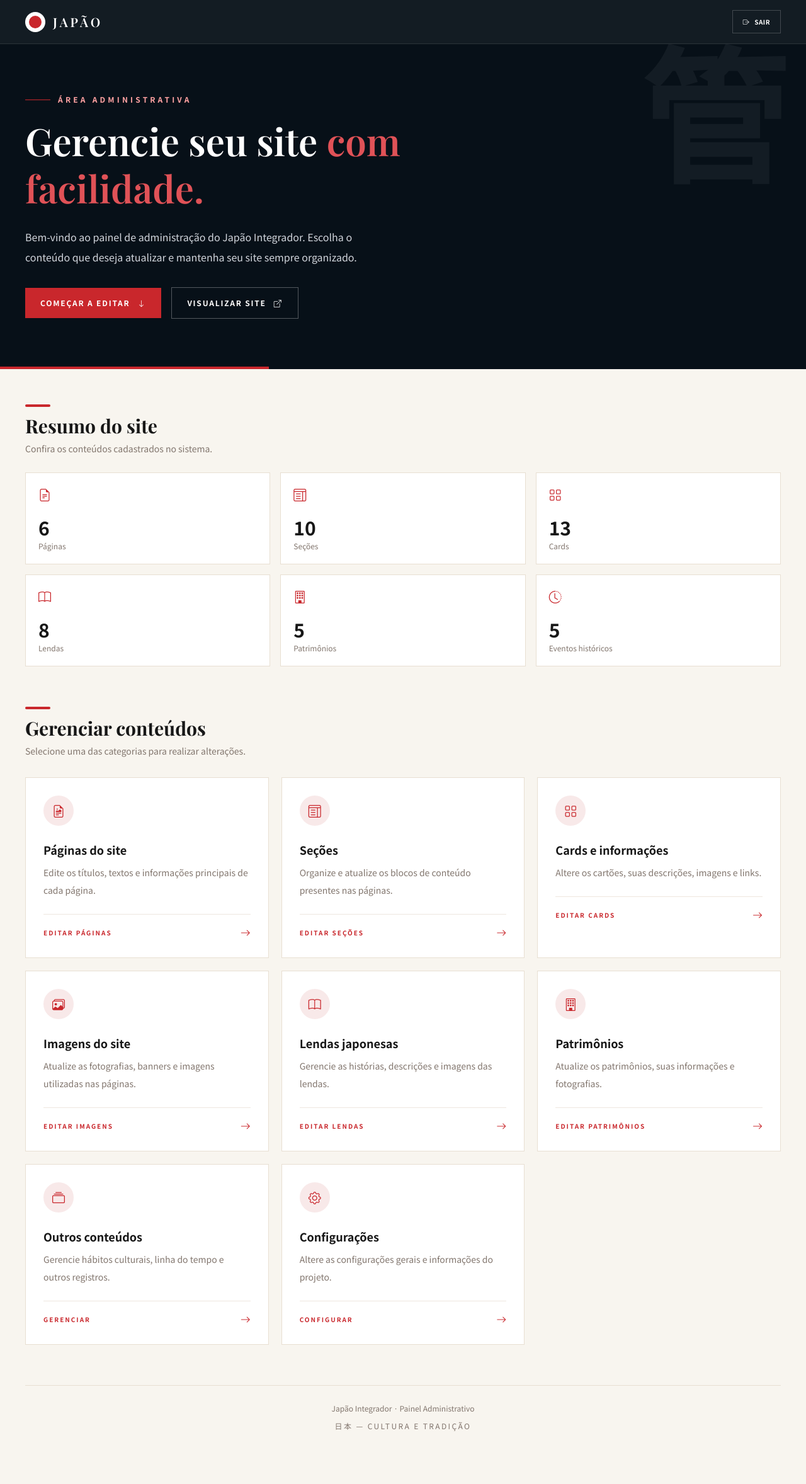
After one commit to LuisGNespolo/Site-Japao-Projeto-Integrador, a PHP site: page /assets/admin/index.php in a window 1280 px wide. The commit adds this page. Shown: the whole page at 63% size. Run offline with PHP 8.4, Linux system fonts and the light colour scheme; a user stored in the database is signed in; data comes from the database, SQL or seed files in the repository; style sheets or scripts are compiled from the project's sources.

Commit message:
Commit 10:43 16/11

```diff
--- /dev/null
+++ b/assets/admin/index.php
@@ -0,0 +1,542 @@
+
+<?php
+
+session_start();
+
+if (
+    !isset($_SESSION["admin_id"]) ||
+    !isset($_SESSION["logado"]) ||
+    $_SESSION["logado"] !== true
+) {
+    header("Location: ../login.php");
+    exit;
+}
+
+require_once __DIR__ . "/../../database/conexao.php";
+
+$nomeAdmin = $_SESSION["admin_nome"] ?? "Administrador";
+
+function contarRegistros($conn, $tabela)
+{
+    $permitidas = [
+        "paginas",
+        "secoes",
+        "cards",
+        "lendas",
+        "linha_tempo",
+        "patrimonios",
+        "habitos_culturais",
+        "menu_itens",
+        "redes_sociais"
+    ];
+
+    if (!in_array($tabela, $permitidas)) {
+        return 0;
+    }
+
+    $resultado = $conn->query("SELECT COUNT(*) AS total FROM `$tabela`");
+
+    return $resultado ? (int) $resultado->fetch_assoc()["total"] : 0;
+}
+
+$totalPaginas = contarRegistros($conn, "paginas");
+$totalSecoes = contarRegistros($conn, "secoes");
+$totalCards = contarRegistros($conn, "cards");
+$totalLendas = contarRegistros($conn, "lendas");
+$totalPatrimonios = contarRegistros($conn, "patrimonios");
+$totalEventos = contarRegistros($conn, "linha_tempo");
+
+?>
+
+<!DOCTYPE html>
+<html lang="pt-BR">
+
+<head>
+    <meta charset="UTF-8">
+    <meta name="viewport" content="width=device-width, initial-scale=1.0">
+
+    <title>Administração | Japão Integrador</title>
+
+    <link href="../../src/custom.css" rel="stylesheet">
+    <link href="../../src/output.css" rel="stylesheet">
+
+    <link rel="preconnect" href="https://fonts.googleapis.com">
+    <link rel="preconnect" href="https://fonts.gstatic.com" crossorigin>
+
+    <link href="https://fonts.googleapis.com/css2?family=Noto+Sans+JP:wght@400;500;600;700&family=Playfair+Display:wght@500;600;700&display=swap" rel="stylesheet">
+
+    <link rel="stylesheet" href="https://cdn.jsdelivr.net/npm/bootstrap-icons@1.11.3/font/bootstrap-icons.min.css">
+
+    <style>
+        body {
+            font-family: 'Noto Sans JP', sans-serif;
+        }
+
+        .titulo {
+            font-family: 'Playfair Display', serif;
+        }
+
+        .item-admin {
+            transition: .3s ease;
+        }
+
+        .item-admin:hover {
+            transform: translateY(-5px);
+            border-color: #c9272c;
+            box-shadow: 0 12px 25px rgba(0, 0, 0, .08);
+        }
+
+        .item-admin:hover .icone-admin {
+            background: #c9272c;
+            color: white;
+        }
+
+        .icone-admin {
+            transition: .3s ease;
+        }
+    </style>
+</head>
+
+<body class="bg-[#f8f5ef] text-[#171717] antialiased">
+
+    <!-- CABEÇALHO -->
+
+    <header class="sticky top-0 z-50 border-b border-white/10 bg-[#071018]/95 text-white backdrop-blur">
+
+        <nav class="mx-auto flex max-w-7xl items-center justify-between px-5 py-4 md:px-10">
+
+            <a href="../../index.php" class="flex items-center gap-3">
+
+                <span class="flex h-8 w-8 items-center justify-center rounded-full bg-white">
+                    <span class="h-5 w-5 rounded-full bg-[#c9272c]"></span>
+                </span>
+
+                <span class="titulo text-xl font-semibold tracking-[0.2em]">
+                    JAPÃO
+                </span>
+
+            </a>
+
+            <div class="flex items-center gap-5">
+
+                <span class="hidden text-xs text-white/60 sm:block">
+                    Olá, <?= htmlspecialchars($nomeAdmin) ?>
+                </span>
+
+                <a href="../logout.php"
+                    class="flex items-center gap-2 border border-white/20 px-4 py-2.5 text-[10px] font-bold uppercase tracking-wider transition hover:border-[#c9272c] hover:bg-[#c9272c]">
+                    <i class="bi bi-box-arrow-right"></i>
+                    Sair
+                </a>
+
+            </div>
+
+        </nav>
+
+    </header>
+
+
+    <main>
+
+        <!-- APRESENTAÇÃO -->
+
+        <section class="relative overflow-hidden bg-[#071018] text-white">
+
+            <div class="absolute right-8 top-0 hidden select-none font-serif text-[230px] font-bold leading-none text-white/[0.05] md:block">
+                管
+            </div>
+
+            <div class="relative mx-auto max-w-7xl px-6 py-16 md:px-10 md:py-20">
+
+                <div class="mb-5 flex items-center gap-3">
+
+                    <span class="h-px w-10 bg-[#c9272c]"></span>
+
+                    <p class="text-xs font-bold uppercase tracking-[0.35em] text-red-300">
+                        Área administrativa
+                    </p>
+
+                </div>
+
+                <h1 class="titulo max-w-2xl text-4xl font-semibold leading-tight md:text-6xl">
+                    Gerencie seu site
+                    <span class="text-[#e05257]">com facilidade.</span>
+                </h1>
+
+                <p class="mt-6 max-w-xl text-sm leading-8 text-gray-300 md:text-base">
+                    Bem-vindo ao painel de administração do Japão Integrador.
+                    Escolha o conteúdo que deseja atualizar e mantenha seu site sempre organizado.
+                </p>
+
+                <div class="mt-8 flex flex-wrap items-center gap-4">
+
+                    <a href="#gerenciar"
+                        class="inline-flex items-center gap-3 bg-[#c9272c] px-6 py-4 text-xs font-bold uppercase tracking-[0.15em] transition hover:bg-[#a51e23]">
+                        Começar a editar
+                        <i class="bi bi-arrow-down"></i>
+                    </a>
+
+                    <a href="../../index.php" target="_blank"
+                        class="inline-flex items-center gap-3 border border-white/30 px-6 py-4 text-xs font-bold uppercase tracking-[0.15em] transition hover:border-white hover:bg-white hover:text-[#071018]">
+                        Visualizar site
+                        <i class="bi bi-box-arrow-up-right"></i>
+                    </a>
+
+                </div>
+
+            </div>
+
+            <div class="absolute bottom-0 left-0 h-1 w-1/3 bg-[#c9272c]"></div>
+
+        </section>
+
+
+        <!-- CONTEÚDO -->
+
+        <div class="mx-auto max-w-7xl px-6 py-14 md:px-10 md:py-16">
+
+
+            <!-- RESUMO -->
+
+            <section class="mb-16">
+
+                <div class="mb-7">
+
+                    <div class="mb-3 h-1 w-10 rounded-full bg-[#c9272c]"></div>
+
+                    <h2 class="titulo text-3xl font-bold">
+                        Resumo do site
+                    </h2>
+
+                    <p class="mt-2 text-sm text-[#82766e]">
+                        Confira os conteúdos cadastrados no sistema.
+                    </p>
+
+                </div>
+
+
+                <div class="grid grid-cols-2 gap-4 md:grid-cols-3 xl:grid-cols-6">
+
+                    <div class="border border-[#e8dfd2] bg-white p-5">
+                        <i class="bi bi-file-earmark-text text-xl text-[#c9272c]"></i>
+                        <p class="mt-5 text-3xl font-bold"><?= $totalPaginas ?></p>
+                        <p class="mt-1 text-xs text-[#82766e]">Páginas</p>
+                    </div>
+
+                    <div class="border border-[#e8dfd2] bg-white p-5">
+                        <i class="bi bi-layout-text-window text-xl text-[#c9272c]"></i>
+                        <p class="mt-5 text-3xl font-bold"><?= $totalSecoes ?></p>
+                        <p class="mt-1 text-xs text-[#82766e]">Seções</p>
+                    </div>
+
+                    <div class="border border-[#e8dfd2] bg-white p-5">
+                        <i class="bi bi-grid text-xl text-[#c9272c]"></i>
+                        <p class="mt-5 text-3xl font-bold"><?= $totalCards ?></p>
+                        <p class="mt-1 text-xs text-[#82766e]">Cards</p>
+                    </div>
+
+                    <div class="border border-[#e8dfd2] bg-white p-5">
+                        <i class="bi bi-book text-xl text-[#c9272c]"></i>
+                        <p class="mt-5 text-3xl font-bold"><?= $totalLendas ?></p>
+                        <p class="mt-1 text-xs text-[#82766e]">Lendas</p>
+                    </div>
+
+                    <div class="border border-[#e8dfd2] bg-white p-5">
+                        <i class="bi bi-building text-xl text-[#c9272c]"></i>
+                        <p class="mt-5 text-3xl font-bold"><?= $totalPatrimonios ?></p>
+                        <p class="mt-1 text-xs text-[#82766e]">Patrimônios</p>
+                    </div>
+
+                    <div class="border border-[#e8dfd2] bg-white p-5">
+                        <i class="bi bi-clock-history text-xl text-[#c9272c]"></i>
+                        <p class="mt-5 text-3xl font-bold"><?= $totalEventos ?></p>
+                        <p class="mt-1 text-xs text-[#82766e]">Eventos históricos</p>
+                    </div>
+
+                </div>
+
+            </section>
+
+
+            <!-- GERENCIAMENTO -->
+
+            <section id="gerenciar">
+
+                <div class="mb-8">
+
+                    <div class="mb-3 h-1 w-10 rounded-full bg-[#c9272c]"></div>
+
+                    <h2 class="titulo text-3xl font-bold">
+                        Gerenciar conteúdos
+                    </h2>
+
+                    <p class="mt-2 text-sm text-[#82766e]">
+                        Selecione uma das categorias para realizar alterações.
+                    </p>
+
+                </div>
+
+
+                <div class="grid gap-5 sm:grid-cols-2 lg:grid-cols-3">
+
+
+                    <!-- PÁGINAS -->
+
+                    <a href="paginas.php" class="item-admin group border border-[#e8dfd2] bg-white p-7">
+
+                        <div class="icone-admin flex h-12 w-12 items-center justify-center rounded-full bg-[#f8e9e9] text-xl text-[#c9272c]">
+                            <i class="bi bi-file-earmark-richtext"></i>
+                        </div>
+
+                        <h3 class="mt-6 text-lg font-bold">
+                            Páginas do site
+                        </h3>
+
+                        <p class="mt-2 text-sm leading-7 text-[#82766e]">
+                            Edite os títulos, textos e informações principais de cada página.
+                        </p>
+
+                        <div class="mt-6 flex items-center justify-between border-t border-[#eee7df] pt-4">
+
+                            <span class="text-[10px] font-bold uppercase tracking-[0.2em] text-[#c9272c]">
+                                Editar páginas
+                            </span>
+
+                            <i class="bi bi-arrow-right text-[#c9272c]"></i>
+
+                        </div>
+
+                    </a>
+
+
+                    <!-- SEÇÕES -->
+
+                    <a href="secoes.php" class="item-admin group border border-[#e8dfd2] bg-white p-7">
+
+                        <div class="icone-admin flex h-12 w-12 items-center justify-center rounded-full bg-[#f8e9e9] text-xl text-[#c9272c]">
+                            <i class="bi bi-layout-text-window"></i>
+                        </div>
+
+                        <h3 class="mt-6 text-lg font-bold">
+                            Seções
+                        </h3>
+
+                        <p class="mt-2 text-sm leading-7 text-[#82766e]">
+                            Organize e atualize os blocos de conteúdo presentes nas páginas.
+                        </p>
+
+                        <div class="mt-6 flex items-center justify-between border-t border-[#eee7df] pt-4">
+
+                            <span class="text-[10px] font-bold uppercase tracking-[0.2em] text-[#c9272c]">
+                                Editar seções
+                            </span>
+
+                            <i class="bi bi-arrow-right text-[#c9272c]"></i>
+
+                        </div>
+
+                    </a>
+
+
+                    <!-- CARDS -->
+
+                    <a href="cards.php" class="item-admin group border border-[#e8dfd2] bg-white p-7">
+
+                        <div class="icone-admin flex h-12 w-12 items-center justify-center rounded-full bg-[#f8e9e9] text-xl text-[#c9272c]">
+                            <i class="bi bi-grid"></i>
+                        </div>
+
+                        <h3 class="mt-6 text-lg font-bold">
+                            Cards e informações
+                        </h3>
+
+                        <p class="mt-2 text-sm leading-7 text-[#82766e]">
+                            Altere os cartões, suas descrições, imagens e links.
+                        </p>
+
+                        <div class="mt-6 flex items-center justify-between border-t border-[#eee7df] pt-4">
+
+                            <span class="text-[10px] font-bold uppercase tracking-[0.2em] text-[#c9272c]">
+                                Editar cards
+                            </span>
+
+                            <i class="bi bi-arrow-right text-[#c9272c]"></i>
+
+                        </div>
+
+                    </a>
+
+
+                    <!-- IMAGENS -->
+
+                    <a href="imagens.php" class="item-admin group border border-[#e8dfd2] bg-white p-7">
+
+                        <div class="icone-admin flex h-12 w-12 items-center justify-center rounded-full bg-[#f8e9e9] text-xl text-[#c9272c]">
+                            <i class="bi bi-images"></i>
+                        </div>
+
+                        <h3 class="mt-6 text-lg font-bold">
+                            Imagens do site
+                        </h3>
+
+                        <p class="mt-2 text-sm leading-7 text-[#82766e]">
+                            Atualize as fotografias, banners e imagens utilizadas nas páginas.
+                        </p>
+
+                        <div class="mt-6 flex items-center justify-between border-t border-[#eee7df] pt-4">
+
+                            <span class="text-[10px] font-bold uppercase tracking-[0.2em] text-[#c9272c]">
+                                Editar imagens
+                            </span>
+
+                            <i class="bi bi-arrow-right text-[#c9272c]"></i>
+
+                        </div>
+
+                    </a>
+
+
+                    <!-- LENDAS -->
+
+                    <a href="lendas.php" class="item-admin group border border-[#e8dfd2] bg-white p-7">
+
+                        <div class="icone-admin flex h-12 w-12 items-center justify-center rounded-full bg-[#f8e9e9] text-xl text-[#c9272c]">
+                            <i class="bi bi-book"></i>
+                        </div>
+
+                        <h3 class="mt-6 text-lg font-bold">
+                            Lendas japonesas
+                        </h3>
+
+                        <p class="mt-2 text-sm leading-7 text-[#82766e]">
+                            Gerencie as histórias, descrições e imagens das lendas.
+                        </p>
+
+                        <div class="mt-6 flex items-center justify-between border-t border-[#eee7df] pt-4">
+
+                            <span class="text-[10px] font-bold uppercase tracking-[0.2em] text-[#c9272c]">
+                                Editar lendas
+                            </span>
+
+                            <i class="bi bi-arrow-right text-[#c9272c]"></i>
+
+                        </div>
+
+                    </a>
+
+
+                    <!-- PATRIMÔNIOS -->
+
+                    <a href="patrimonios.php" class="item-admin group border border-[#e8dfd2] bg-white p-7">
+
+                        <div class="icone-admin flex h-12 w-12 items-center justify-center rounded-full bg-[#f8e9e9] text-xl text-[#c9272c]">
+                            <i class="bi bi-building"></i>
+                        </div>
+
+                        <h3 class="mt-6 text-lg font-bold">
+                            Patrimônios
+                        </h3>
+
+                        <p class="mt-2 text-sm leading-7 text-[#82766e]">
+                            Atualize os patrimônios, suas informações e fotografias.
+                        </p>
+
+                        <div class="mt-6 flex items-center justify-between border-t border-[#eee7df] pt-4">
+
+                            <span class="text-[10px] font-bold uppercase tracking-[0.2em] text-[#c9272c]">
+                                Editar patrimônios
+                            </span>
+
+                            <i class="bi bi-arrow-right text-[#c9272c]"></i>
+
+                        </div>
+
+                    </a>
+
+
+                    <!-- OUTROS CONTEÚDOS -->
+
+                    <a href="outros-conteudos.php" class="item-admin group border border-[#e8dfd2] bg-white p-7">
+
+                        <div class="icone-admin flex h-12 w-12 items-center justify-center rounded-full bg-[#f8e9e9] text-xl text-[#c9272c]">
+                            <i class="bi bi-collection"></i>
+                        </div>
+
+                        <h3 class="mt-6 text-lg font-bold">
+                            Outros conteúdos
+                        </h3>
+
+                        <p class="mt-2 text-sm leading-7 text-[#82766e]">
+                            Gerencie hábitos culturais, linha do tempo e outros registros.
+                        </p>
+
+                        <div class="mt-6 flex items-center justify-between border-t border-[#eee7df] pt-4">
+
+                            <span class="text-[10px] font-bold uppercase tracking-[0.2em] text-[#c9272c]">
+                                Gerenciar
+                            </span>
+
+                            <i class="bi bi-arrow-right text-[#c9272c]"></i>
+
+                        </div>
+
+                    </a>
+
+
+                    <!-- CONFIGURAÇÕES -->
+
+                    <a href="configuracoes.php" class="item-admin group border border-[#e8dfd2] bg-white p-7">
+
+                        <div class="icone-admin flex h-12 w-12 items-center justify-center rounded-full bg-[#f8e9e9] text-xl text-[#c9272c]">
+                            <i class="bi bi-gear"></i>
+                        </div>
+
+                        <h3 class="mt-6 text-lg font-bold">
+                            Configurações
+                        </h3>
+
+                        <p class="mt-2 text-sm leading-7 text-[#82766e]">
+                            Altere as configurações gerais e informações do projeto.
+                        </p>
+
+                        <div class="mt-6 flex items-center justify-between border-t border-[#eee7df] pt-4">
+
+                            <span class="text-[10px] font-bold uppercase tracking-[0.2em] text-[#c9272c]">
+                                Configurar
+                            </span>
+
+                            <i class="bi bi-arrow-right text-[#c9272c]"></i>
+
+                        </div>
+
+                    </a>
+
+                </div>
+
+            </section>
+
+
+            <!-- RODAPÉ -->
+
+            <footer class="mt-16 border-t border-[#e8dfd2] py-7">
+
+                <div class="flex flex-col items-center justify-between gap-3 text-xs text-[#82766e] sm:flex-row">
+
+                    <p>
+                        Japão Integrador · Painel Administrativo
+                    </p>
+
+                    <p class="tracking-[0.2em]">
+                        日本 — CULTURA E TRADIÇÃO
+                    </p>
+
+                </div>
+
+            </footer>
+
+        </div>
+
+    </main>
+
+</body>
+</html>
```
Also changed, not shown: assets/login.php (+17 -7 lines), assets/admin/admin.php (deleted).
